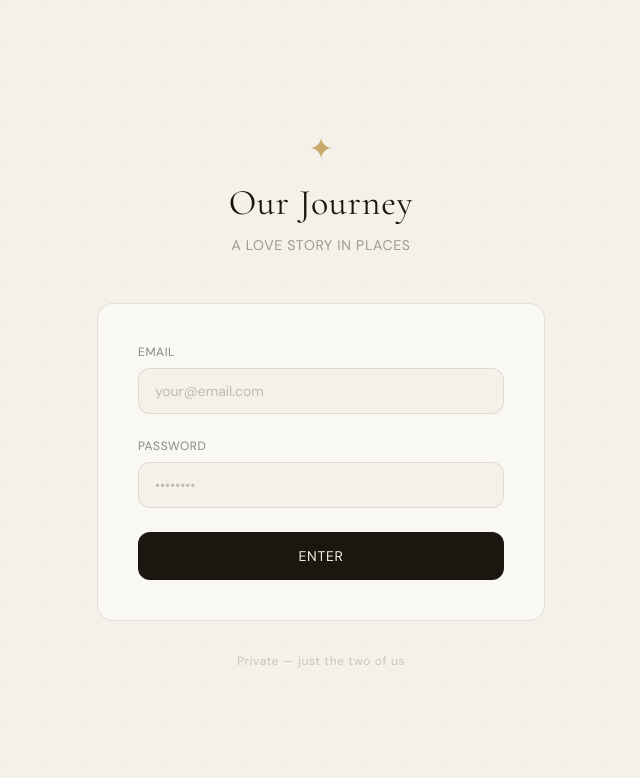
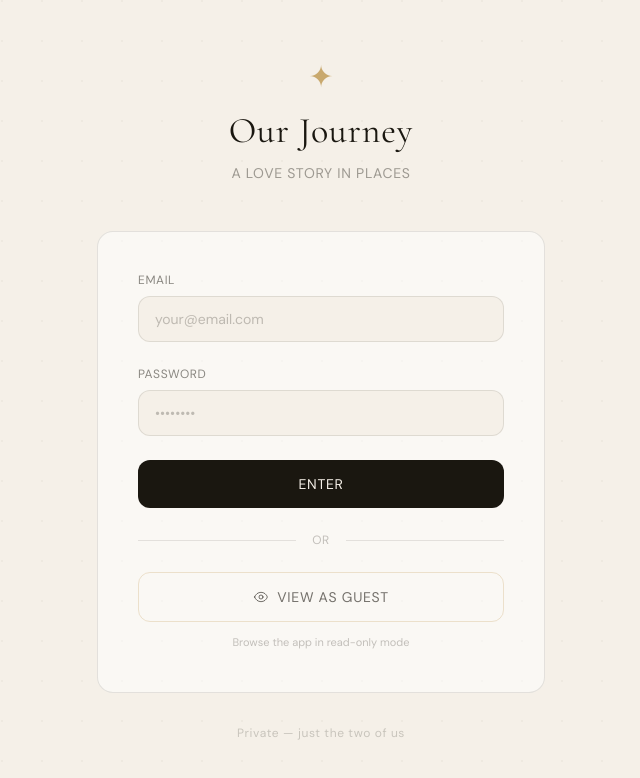
Before and after one commit to shreyanshgupta44/our-journey, a Next.js app: page /login in a window 1280 px wide. Shown: the top 778 px of the page, without its empty margins (319-959 px from the left). Built offline with nearby package versions, Linux system fonts and the light colour scheme; no server answers.

Commit message:
feat: add guest login with read-only mode

```diff
--- a/app/albums/[id]/page.tsx
+++ b/app/albums/[id]/page.tsx
@@ -10,6 +10,7 @@ import Lightbox from "@/components/Lightbox";
 import MasonryGrid from "@/components/MasonryGrid";
 import FileUpload from "@/components/FileUpload";
 import { HeroSkeleton, PhotoSkeleton } from "@/components/Skeleton";
+import { useGuest } from "@/components/GuestContext";
 
 export default function AlbumDetailPage() {
     const { id } = useParams();
@@ -22,6 +23,7 @@ export default function AlbumDetailPage() {
     const [lightboxIndex, setLightboxIndex] = useState(0);
     const [isDeleting, setIsDeleting] = useState(false);
     const supabase = createClient();
+    const { isGuest } = useGuest();
 
     const fetchAlbum = useCallback(async () => {
         try {
@@ -245,6 +247,7 @@ export default function AlbumDetailPage() {
                         </p>
                     )}
 
+                    {!isGuest && (
                         <div className="flex items-center gap-3 flex-shrink-0">
                             <button
                                 onClick={() => setShowUpload(!showUpload)}
@@ -273,6 +276,7 @@ export default function AlbumDetailPage() {
                                 {isDeleting ? "Deleting..." : "Delete Album"}
                             </button>
                         </div>
+                    )}
                 </div>
 
                 {/* Upload Section */}
@@ -297,8 +301,8 @@ export default function AlbumDetailPage() {
                         setLightboxIndex(index);
                         setLightboxOpen(true);
                     }}
-                    onSetCover={handleSetCover}
-                    onDelete={handleDeleteMedia}
+                    onSetCover={isGuest ? undefined : handleSetCover}
+                    onDelete={isGuest ? undefined : handleDeleteMedia}
                 />
             </div>
 
--- a/app/albums/page.tsx
+++ b/app/albums/page.tsx
@@ -6,11 +6,13 @@ import { createClient } from "@/lib/supabase";
 import { Album } from "@/types";
 import Navbar from "@/components/Navbar";
 import { AlbumCardSkeleton } from "@/components/Skeleton";
+import { useGuest } from "@/components/GuestContext";
 
 export default function AlbumsPage() {
     const [albums, setAlbums] = useState<Album[]>([]);
     const [loading, setLoading] = useState(true);
     const supabase = createClient();
+    const { isGuest } = useGuest();
 
     useEffect(() => {
         fetchAlbums();
@@ -83,12 +85,14 @@ export default function AlbumsPage() {
                         </p>
                         <h1 className="font-serif text-4xl md:text-5xl">All Albums</h1>
                     </div>
+                    {!isGuest && (
                         <Link
                             href="/albums/new"
                             className="flex items-center gap-2 px-5 py-2.5 rounded-xl bg-espresso text-cream text-sm tracking-wider uppercase hover:bg-espresso/90 transition-colors"
                         >
                             <span>+</span> New Trip
                         </Link>
+                    )}
                 </div>
 
                 {/* Albums Grid */}
@@ -119,12 +123,14 @@ export default function AlbumsPage() {
                         <p className="text-sm text-espresso/40 mb-8">
                             Your journey starts with the first trip
                         </p>
+                        {!isGuest && (
                             <Link
                                 href="/albums/new"
                                 className="inline-flex items-center gap-2 px-6 py-3 rounded-xl bg-espresso text-cream text-sm tracking-wider uppercase hover:bg-espresso/90 transition-colors"
                             >
                                 <span>+</span> Create First Trip
                             </Link>
+                        )}
                     </div>
                 ) : (
                     <div className="grid grid-cols-1 md:grid-cols-2 lg:grid-cols-3 gap-8 animate-stagger">
--- a/app/layout.tsx
+++ b/app/layout.tsx
@@ -1,6 +1,7 @@
 import type { Metadata } from "next";
 import { Cormorant_Garamond, DM_Sans } from "next/font/google";
 import AuthGuard from "@/components/AuthGuard";
+import { GuestProvider } from "@/components/GuestContext";
 import "./globals.css";
 
 const cormorant = Cormorant_Garamond({
@@ -33,7 +34,9 @@ export default function RootLayout({
     <html lang="en" className={`${cormorant.variable} ${dmSans.variable}`}>
       <body className="min-h-screen">
         <AuthGuard>
-          <main className="animate-fade-in">{children}</main>
+          <GuestProvider>
+            <main className="animate-fade-in">{children}</main>
+          </GuestProvider>
         </AuthGuard>
       </body>
     </html>
--- a/app/login/page.tsx
+++ b/app/login/page.tsx
@@ -9,6 +9,7 @@ export default function LoginPage() {
     const [password, setPassword] = useState("");
     const [error, setError] = useState("");
     const [loading, setLoading] = useState(false);
+    const [guestLoading, setGuestLoading] = useState(false);
     const router = useRouter();
     const supabase = createClient();
 
@@ -25,6 +26,25 @@ export default function LoginPage() {
         if (error) {
             setError(error.message);
             setLoading(false);
+            return;
+        }
+
+        router.push("/");
+        router.refresh();
+    };
+
+    const handleGuestLogin = async () => {
+        setError("");
+        setGuestLoading(true);
+
+        const { error } = await supabase.auth.signInWithPassword({
+            email: "guest@ourjourney.app",
+            password: "guestguest123",
+        });
+
+        if (error) {
+            setError("Guest login unavailable. Please try again later.");
+            setGuestLoading(false);
             return;
         }
 
@@ -95,7 +115,7 @@ export default function LoginPage() {
 
                         <button
                             type="submit"
-                            disabled={loading}
+                            disabled={loading || guestLoading}
                             className="w-full py-3.5 rounded-xl bg-espresso text-cream font-sans text-sm tracking-wider uppercase hover:bg-espresso/90 transition-all duration-300 disabled:opacity-50 disabled:cursor-not-allowed"
                         >
                             {loading ? (
@@ -108,6 +128,38 @@ export default function LoginPage() {
                             )}
                         </button>
                     </form>
+
+                    {/* Divider */}
+                    <div className="flex items-center gap-4 my-6">
+                        <div className="flex-1 h-px bg-espresso/10" />
+                        <span className="text-espresso/25 text-xs tracking-wider uppercase">or</span>
+                        <div className="flex-1 h-px bg-espresso/10" />
+                    </div>
+
+                    {/* Guest Login */}
+                    <button
+                        onClick={handleGuestLogin}
+                        disabled={loading || guestLoading}
+                        className="w-full py-3.5 rounded-xl border border-gold/30 text-espresso/60 font-sans text-sm tracking-wider uppercase hover:bg-gold/5 hover:border-gold/50 hover:text-espresso transition-all duration-300 disabled:opacity-50 disabled:cursor-not-allowed"
+                    >
+                        {guestLoading ? (
+                            <span className="flex items-center justify-center gap-2">
+                                <span className="w-4 h-4 border-2 border-gold/30 border-t-gold rounded-full animate-spin" />
+                                Loading demo...
+                            </span>
+                        ) : (
+                            <span className="flex items-center justify-center gap-2">
+                                <svg className="w-4 h-4" fill="none" viewBox="0 0 24 24" stroke="currentColor">
+                                    <path strokeLinecap="round" strokeLinejoin="round" strokeWidth={1.5} d="M15 12a3 3 0 11-6 0 3 3 0 016 0z" />
+                                    <path strokeLinecap="round" strokeLinejoin="round" strokeWidth={1.5} d="M2.458 12C3.732 7.943 7.523 5 12 5c4.478 0 8.268 2.943 9.542 7-1.274 4.057-5.064 7-9.542 7-4.477 0-8.268-2.943-9.542-7z" />
+                                </svg>
+                                View as Guest
+                            </span>
+                        )}
+                    </button>
+                    <p className="text-center text-espresso/25 text-[11px] mt-3">
+                        Browse the app in read-only mode
+                    </p>
                 </div>
 
                 <p className="text-center text-espresso/20 text-xs mt-8 tracking-wider">
--- a/app/page.tsx
+++ b/app/page.tsx
@@ -6,6 +6,7 @@ import { createClient } from "@/lib/supabase";
 import { Album, Media } from "@/types";
 import Navbar from "@/components/Navbar";
 import { AlbumCardSkeleton } from "@/components/Skeleton";
+import { useGuest } from "@/components/GuestContext";
 
 export default function HomePage() {
   const [albums, setAlbums] = useState<Album[]>([]);
@@ -13,6 +14,7 @@ export default function HomePage() {
   const [totalPhotos, setTotalPhotos] = useState(0);
   const [loading, setLoading] = useState(true);
   const supabase = createClient();
+  const { isGuest } = useGuest();
 
   useEffect(() => {
     fetchData();
@@ -151,12 +153,14 @@ export default function HomePage() {
             <p className="text-sm text-espresso/40 mb-8">
               Start documenting your journey together
             </p>
+            {!isGuest && (
               <Link
                 href="/albums/new"
                 className="inline-flex items-center gap-2 px-6 py-3 rounded-xl bg-espresso text-cream text-sm tracking-wider uppercase hover:bg-espresso/90 transition-colors"
               >
                 <span>+</span> Create First Trip
               </Link>
+            )}
           </div>
         ) : (
           <div className="grid grid-cols-1 md:grid-cols-2 lg:grid-cols-3 gap-6 animate-stagger">
@@ -276,7 +280,8 @@ export default function HomePage() {
         </section>
       )}
 
-      {/* Floating New Trip Button */}
+      {/* Floating New Trip Button — hidden for guests */}
+      {!isGuest && (
         <Link
           href="/albums/new"
           className="fixed bottom-8 right-8 w-14 h-14 rounded-full bg-espresso text-cream shadow-lg hover:shadow-xl hover:scale-110 transition-all duration-300 flex items-center justify-center z-40 group"
@@ -296,6 +301,7 @@ export default function HomePage() {
             />
           </svg>
         </Link>
+      )}
     </>
   );
 }
--- /dev/null
+++ b/components/GuestContext.tsx
@@ -0,0 +1,46 @@
+"use client";
+
+import { createContext, useContext, useEffect, useState } from "react";
+import { createClient } from "@/lib/supabase";
+
+type GuestContextType = {
+  isGuest: boolean;
+};
+
+const GuestContext = createContext<GuestContextType>({ isGuest: false });
+
+export function useGuest() {
+  return useContext(GuestContext);
+}
+
+const GUEST_EMAIL = "guest@ourjourney.app";
+
+export function GuestProvider({ children }: { children: React.ReactNode }) {
+  const [isGuest, setIsGuest] = useState(false);
+  const supabase = createClient();
+
+  useEffect(() => {
+    checkIfGuest();
+
+    const {
+      data: { subscription },
+    } = supabase.auth.onAuthStateChange((_event, session) => {
+      setIsGuest(session?.user?.email === GUEST_EMAIL);
+    });
+
+    return () => subscription.unsubscribe();
+  }, []);
+
+  async function checkIfGuest() {
+    const {
+      data: { user },
+    } = await supabase.auth.getUser();
+    setIsGuest(user?.email === GUEST_EMAIL);
+  }
+
+  return (
+    <GuestContext.Provider value={{ isGuest }}>
+      {children}
+    </GuestContext.Provider>
+  );
+}
```
Lines whose indentation alone changed are shown as unchanged.
